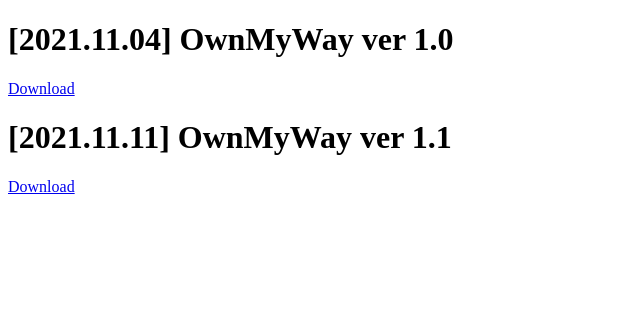
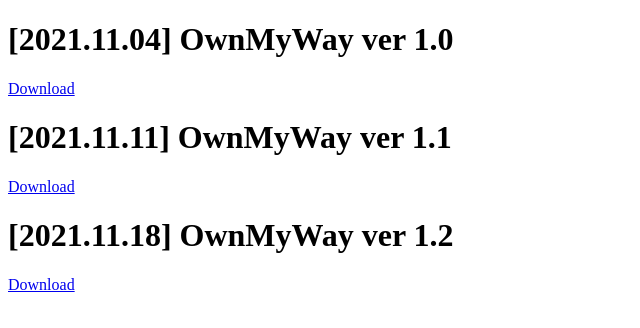
Before and after one commit to hj56775/Deploy, a plain HTML site: page index.html in a window 1280 px wide. Shown: the whole page, without its empty margins (0-640 px from the left). Drawn offline with Linux system fonts and the light colour scheme.

Commit message:
4주차 배포

```diff
--- a/index.html
+++ b/index.html
@@ -8,7 +8,7 @@
     <a href="itms-services://?action=download-manifest&url=https://dl.dropboxusercontent.com/s/k9vambvrg7l3z87/manifest.plist">Download</a>
     <h1>[2021.11.11] OwnMyWay ver 1.1</h1>
     <a href="itms-services://?action=download-manifest&url=https://dl.dropboxusercontent.com/s/9ofriw60ftg0q6d/manifest.plist">Download</a>
-
-
+    <h1>[2021.11.18] OwnMyWay ver 1.2</h1>
+    <a href="itms-services://?action=download-manifest&url=https://dl.dropboxusercontent.com/s/6lqw1jox39cw3mt/manifest.plist">Download</a>
 </body>
 </html>
```
